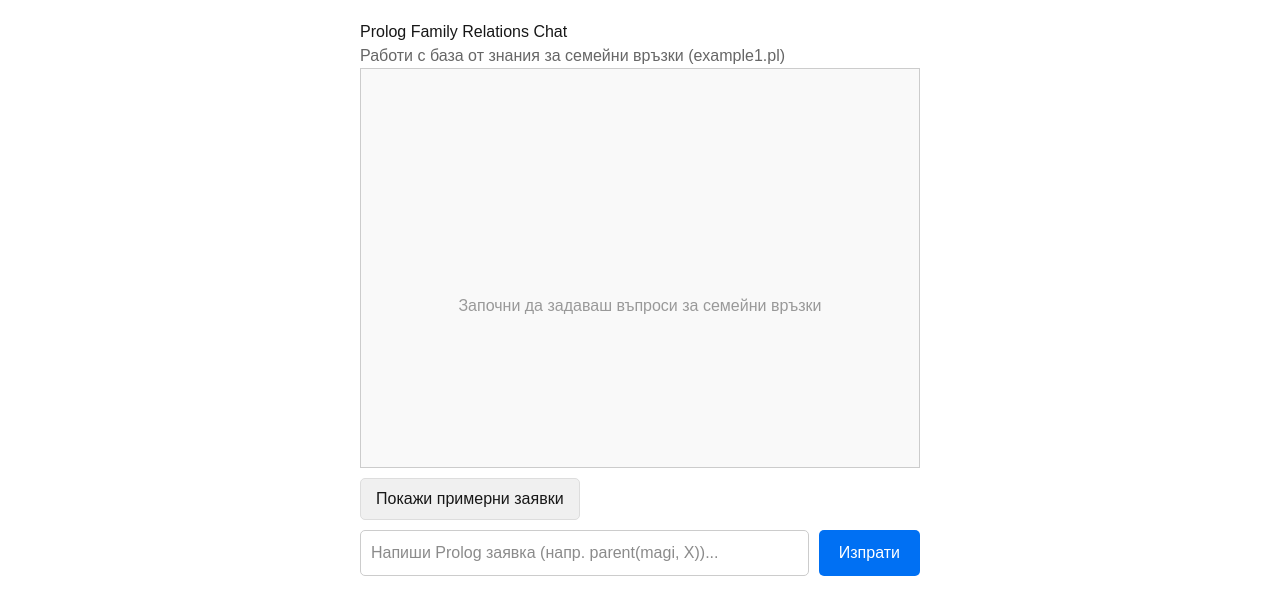
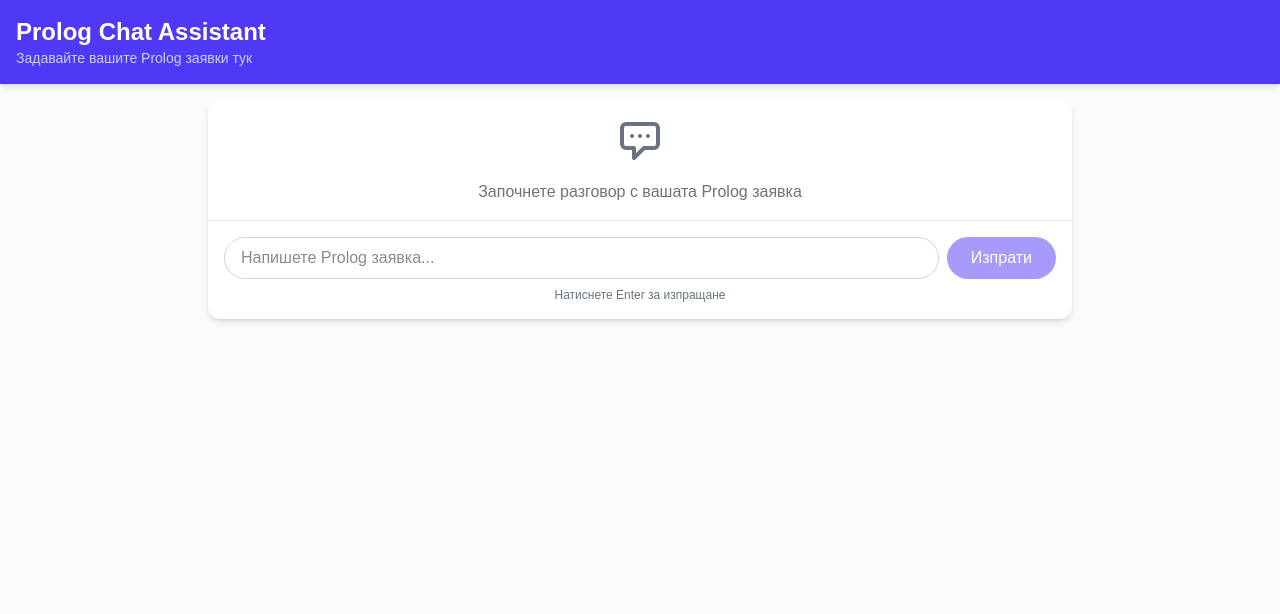
Before and after one commit to MagdalenaMaglizhanova/prolog-chat-app, a Next.js app: page /chat in a window 1280 px wide. Shown: the top 614 px of the page. Built offline with nearby package versions, Linux system fonts and the light colour scheme.

Commit message:
Update page.tsx

```diff
--- a/src/app/chat/page.tsx
+++ b/src/app/chat/page.tsx
@@ -1,19 +1,16 @@
 "use client";
 
-import { useState } from "react";
+import { useState, useRef, useEffect } from "react";
 
 export default function ChatPage() {
   const [query, setQuery] = useState("");
   const [messages, setMessages] = useState<{ user: boolean; text: string }[]>([]);
-  const [showExamples, setShowExamples] = useState(false);
+  const messagesEndRef = useRef<HTMLDivElement>(null);
 
-  const exampleQueries = [
-    "parent(magi, X).",
-    "parent(ivan, Y).",
-    "grandparent(magi, maria).",
-    "grandparent(magi, X).",
-    "parent(X, maria)."
-  ];
+  // Автоматично скролване към последното съобщение
+  useEffect(() => {
+    messagesEndRef.current?.scrollIntoView({ behavior: "smooth" });
+  }, [messages]);
 
   async function sendQuery() {
     if (!query.trim()) return;
@@ -21,7 +18,6 @@ export default function ChatPage() {
     // Добавяме заявката от потребителя в чата
     setMessages((prev) => [...prev, { user: true, text: query }]);
     setQuery("");
-    setShowExamples(false);
 
     try {
       const res = await fetch("https://prolog-api-server-1.onrender.com/prolog", {
@@ -47,122 +43,91 @@ export default function ChatPage() {
   }
 
   return (
-    <div style={{ maxWidth: 600, margin: "auto", padding: 20 }}>
-      <h1>Prolog Family Relations Chat</h1>
-      <p style={{ color: "#666" }}>Работи с база от знания за семейни връзки (example1.pl)</p>
+    <div className="min-h-screen bg-gray-50 flex flex-col">
+      {/* Header */}
+      <header className="bg-indigo-600 text-white p-4 shadow-md">
+        <h1 className="text-2xl font-bold">Prolog Chat Assistant</h1>
+        <p className="text-indigo-200 text-sm">Задавайте вашите Prolog заявки тук</p>
+      </header>
 
-      <div
-        style={{
-          border: "1px solid #ccc",
-          padding: 10,
-          height: 400,
-          overflowY: "auto",
-          marginBottom: 10,
-          backgroundColor: "#f9f9f9"
-        }}
+      {/* Chat container */}
+      <div className="flex-1 p-4 overflow-hidden max-w-4xl w-full mx-auto">
+        <div className="bg-white rounded-xl shadow-md h-full flex flex-col">
+          {/* Messages area */}
+          <div className="flex-1 p-4 overflow-y-auto">
+            {messages.length === 0 ? (
+              <div className="flex items-center justify-center h-full">
+                <div className="text-center text-gray-500">
+                  <svg
+                    xmlns="http://www.w3.org/2000/svg"
+                    className="h-12 w-12 mx-auto mb-4"
+                    fill="none"
+                    viewBox="0 0 24 24"
+                    stroke="currentColor"
                   >
-        {messages.length === 0 ? (
-          <div style={{ textAlign: "center", color: "#999", paddingTop: "40%" }}>
-            Започни да задаваш въпроси за семейни връзки
+                    <path
+                      strokeLinecap="round"
+                      strokeLinejoin="round"
+                      strokeWidth={2}
+                      d="M8 10h.01M12 10h.01M16 10h.01M9 16H5a2 2 0 01-2-2V6a2 2 0 012-2h14a2 2 0 012 2v8a2 2 0 01-2 2h-5l-5 5v-5z"
+                    />
+                  </svg>
+                  <p>Започнете разговор с вашата Prolog заявка</p>
+                </div>
               </div>
             ) : (
               messages.map((msg, i) => (
-            <div key={i} style={{ textAlign: msg.user ? "right" : "left", margin: "8px 0" }}>
-              <span
-                style={{
-                  display: "inline-block",
-                  padding: "8px 12px",
-                  borderRadius: 20,
-                  backgroundColor: msg.user ? "#0070f3" : "#eaeaea",
-                  color: msg.user ? "white" : "black",
-                  maxWidth: "80%",
-                  wordWrap: "break-word",
-                }}
+                <div
+                  key={i}
+                  className={`flex mb-4 ${msg.user ? "justify-end" : "justify-start"}`}
                 >
-                {msg.text}
-              </span>
+                  <div
+                    className={`max-w-xs lg:max-w-md px-4 py-2 rounded-lg ${
+                      msg.user
+                        ? "bg-indigo-600 text-white rounded-br-none"
+                        : "bg-gray-200 text-gray-800 rounded-bl-none"
+                    }`}
+                  >
+                    <div className="whitespace-pre-wrap">{msg.text}</div>
+                    <div
+                      className={`text-xs mt-1 ${
+                        msg.user ? "text-indigo-200" : "text-gray-500"
+                      }`}
+                    >
+                      {msg.user ? "Вие" : "Prolog"}
+                    </div>
+                  </div>
                 </div>
               ))
             )}
+            <div ref={messagesEndRef} />
           </div>
 
-      <div style={{ marginBottom: 10 }}>
-        <button
-          onClick={() => setShowExamples(!showExamples)}
-          style={{
-            padding: "8px 15px",
-            backgroundColor: "#f0f0f0",
-            border: "1px solid #ddd",
-            borderRadius: 5,
-            cursor: "pointer"
-          }}
-        >
-          {showExamples ? "Скрий примери" : "Покажи примерни заявки"}
-        </button>
-
-        {showExamples && (
-          <div style={{
-            border: "1px solid #eee",
-            padding: 10,
-            marginTop: 10,
-            backgroundColor: "#f5f5f5",
-            borderRadius: 5
-          }}>
-            <p style={{ marginTop: 0 }}>Примерни заявки:</p>
-            <ul style={{ paddingLeft: 20 }}>
-              {exampleQueries.map((example, i) => (
-                <li key={i} style={{ marginBottom: 5 }}>
-                  <span
-                    style={{
-                      cursor: "pointer",
-                      color: "#0070f3",
-                      textDecoration: "underline"
-                    }}
-                    onClick={() => {
-                      setQuery(example);
-                      setShowExamples(false);
-                    }}
-                  >
-                    {example}
-                  </span>
-                </li>
-              ))}
-            </ul>
-          </div>
-        )}
-      </div>
-
-      <div style={{ display: "flex" }}>
+          {/* Input area */}
+          <div className="p-4 border-t border-gray-200">
+            <div className="flex space-x-2">
               <input
                 type="text"
                 value={query}
                 onChange={(e) => setQuery(e.target.value)}
                 onKeyDown={(e) => e.key === "Enter" && sendQuery()}
-          placeholder="Напиши Prolog заявка (напр. parent(magi, X))..."
-          style={{
-            flex: 1,
-            padding: 10,
-            fontSize: 16,
-            border: "1px solid #ccc",
-            borderRadius: 5
-          }}
+                placeholder="Напишете Prolog заявка..."
+                className="flex-1 px-4 py-2 border border-gray-300 rounded-full focus:outline-none focus:ring-2 focus:ring-indigo-500"
               />
               <button
                 onClick={sendQuery}
-          style={{
-            padding: "10px 20px",
-            marginLeft: 10,
-            fontSize: 16,
-            backgroundColor: "#0070f3",
-            color: "white",
-            border: "none",
-            borderRadius: 5,
-            cursor: "pointer"
-          }}
+                disabled={!query.trim()}
+                className="bg-indigo-600 text-white px-6 py-2 rounded-full hover:bg-indigo-700 focus:outline-none focus:ring-2 focus:ring-indigo-500 disabled:opacity-50 disabled:cursor-not-allowed"
               >
                 Изпрати
               </button>
             </div>
+            <p className="text-xs text-gray-500 mt-2 text-center">
+              Натиснете Enter за изпращане
+            </p>
+          </div>
+        </div>
+      </div>
     </div>
   );
 }
```
Lines whose indentation alone changed are shown as unchanged.
